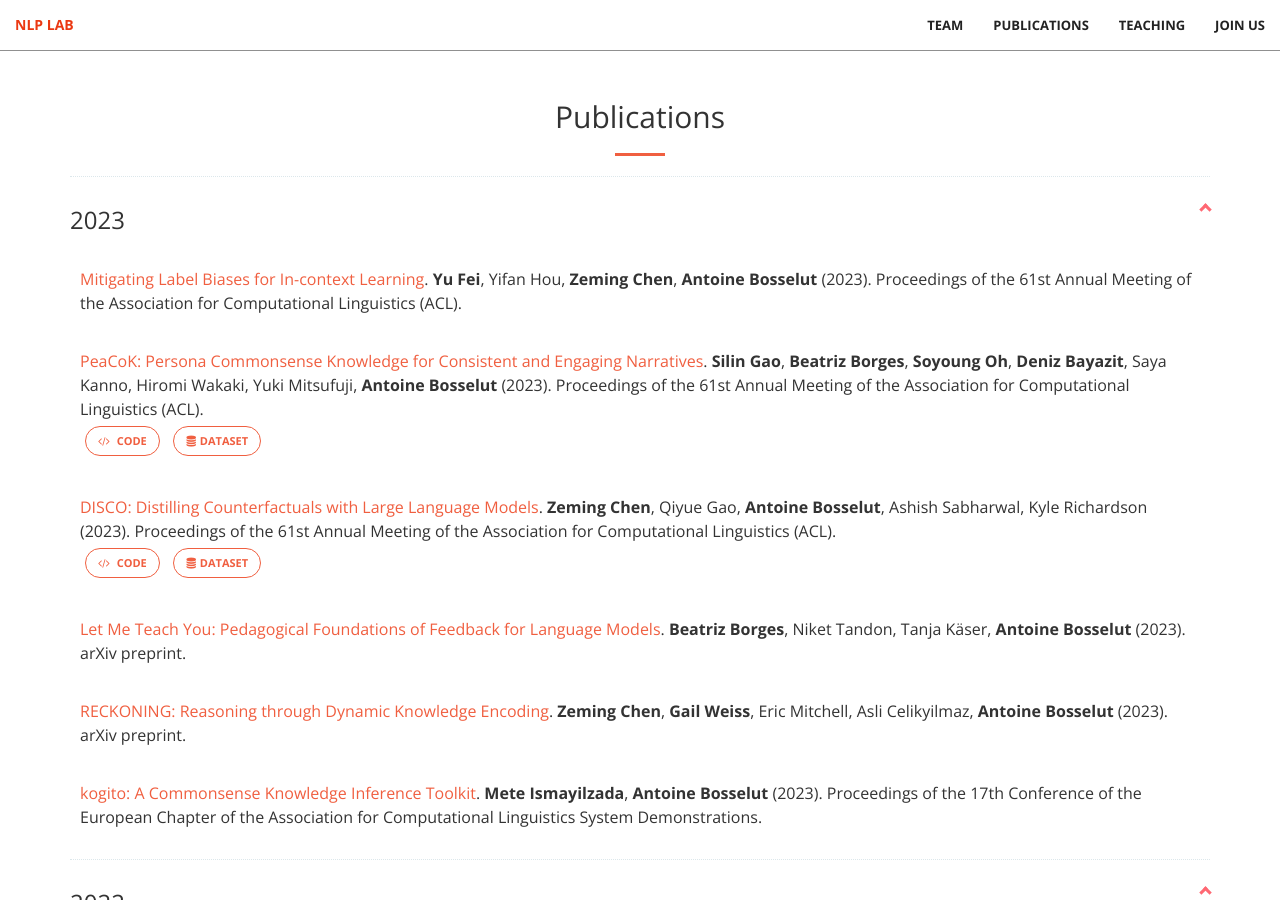
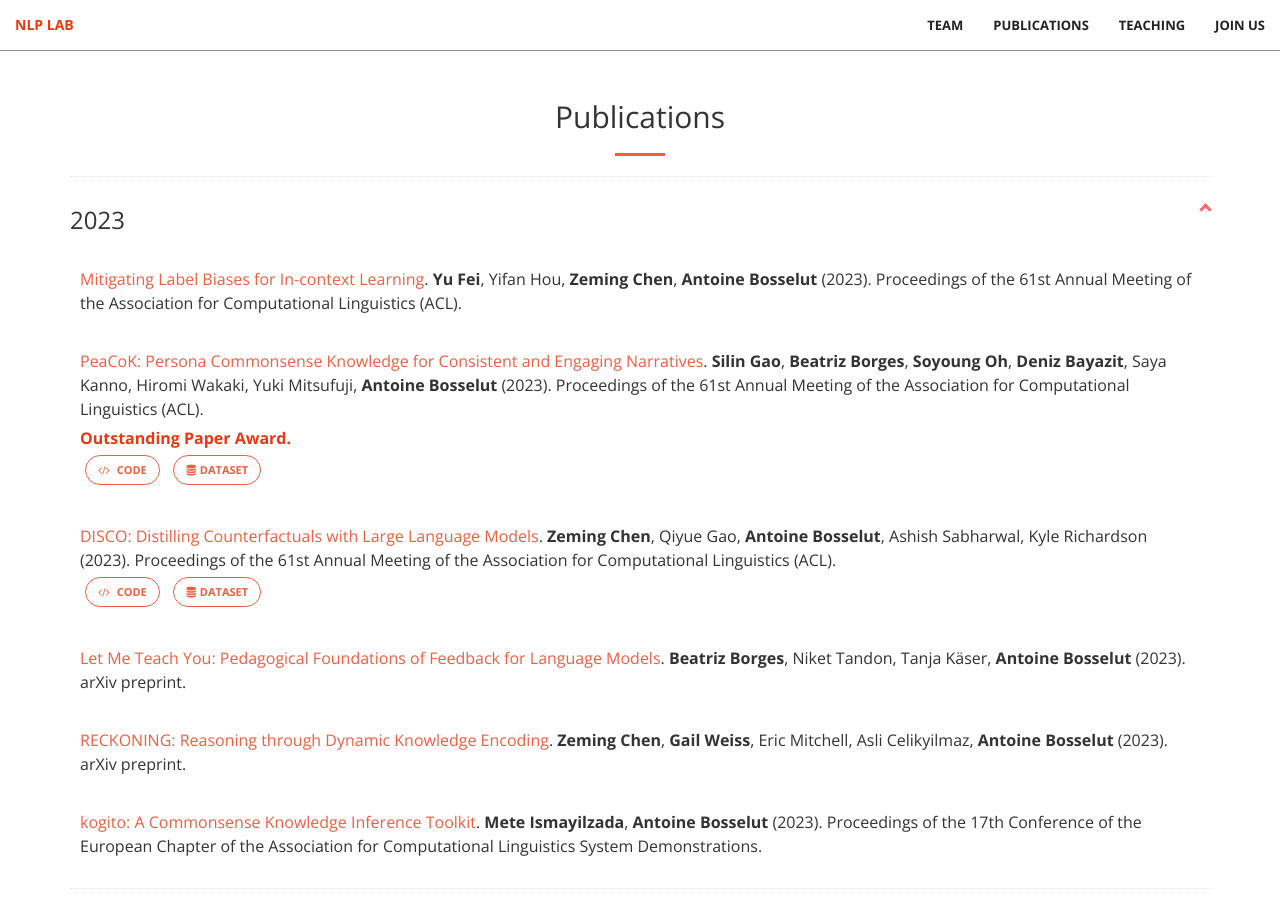
Before and after one commit to epfl-nlp/epfl-nlp.github.io, a Jekyll site: the page built from publications.html, in a window 1280 px wide and 900 px high. Built offline with Jekyll 4.4.1, drawn with Linux system fonts in a browser that asks for light colours.

Commit message:
Update gao-2023-acl.yaml

```diff
--- a/_data/publications/gao-2023-acl.yaml
+++ b/_data/publications/gao-2023-acl.yaml
@@ -24,6 +24,7 @@
 
   year: 2023
   journal: Proceedings of the 61st Annual Meeting of the Association for Computational Linguistics (ACL)
+  award: Outstanding Paper Award
   link: https://arxiv.org/abs/2305.02364
   code: https://github.com/Silin159/PeaCoK
   dataset: https://drive.google.com/file/d/1pl-Z0qap9dyyQYv7u8ET9qC5H6V3BUG9/view?usp=sharing
```
